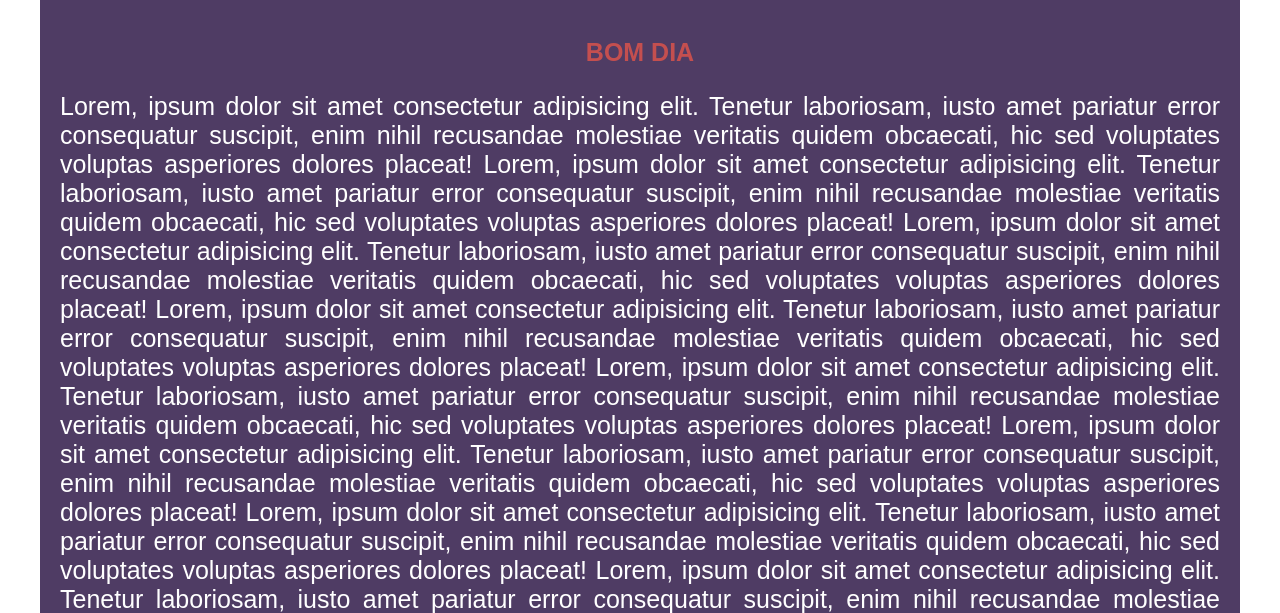
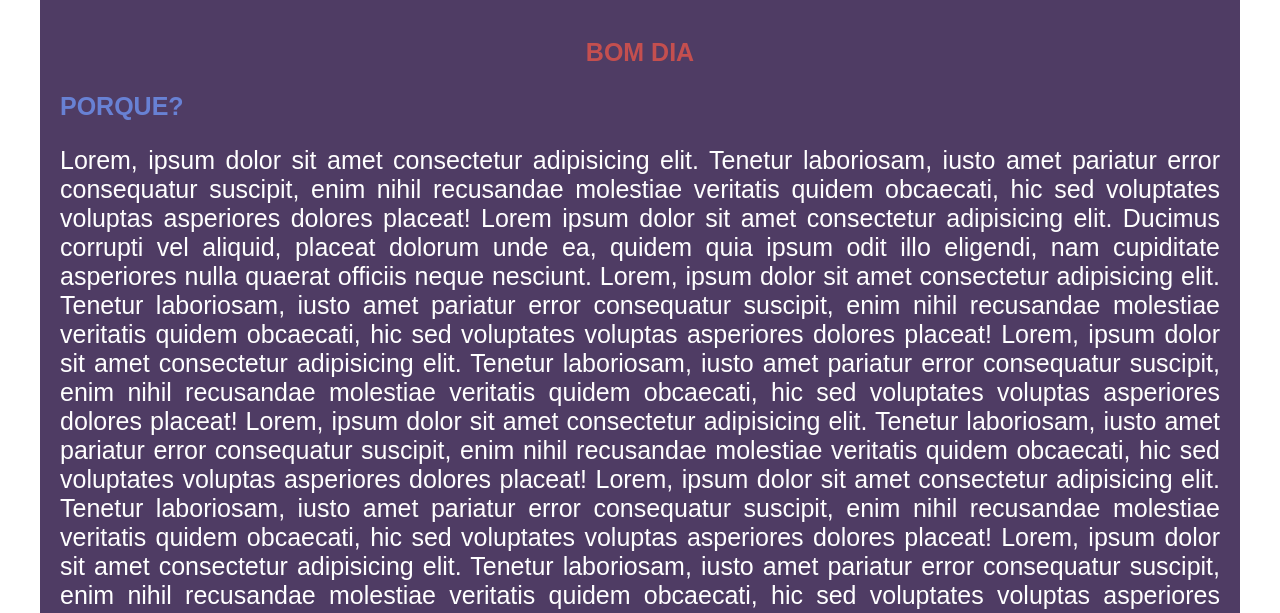
Before and after one commit to Clevi257/ProjetoEtec, a plain HTML site: page index.html in a window 1280 px wide. Shown: the part 179-792 px from the top of the page. Drawn offline with Linux system fonts and the light colour scheme; files that its build step writes are made by us from their sources; a web font is replaced by a local one.

Commit message:
Inicio.html

```diff
--- a/index.html
+++ b/index.html
@@ -36,46 +36,7 @@
     <h1>bom dia</h1>
 
     <p>
-        Lorem, ipsum dolor sit amet consectetur adipisicing elit.
-        Tenetur laboriosam, iusto amet pariatur error consequatur suscipit,
-        enim nihil recusandae molestiae veritatis quidem obcaecati, hic sed
-        voluptates voluptas asperiores dolores placeat!
-        Lorem, ipsum dolor sit amet consectetur adipisicing elit.
-        Tenetur laboriosam, iusto amet pariatur error consequatur suscipit,
-        enim nihil recusandae molestiae veritatis quidem obcaecati, hic sed
-        voluptates voluptas asperiores dolores placeat!
-        Lorem, ipsum dolor sit amet consectetur adipisicing elit.
-        Tenetur laboriosam, iusto amet pariatur error consequatur suscipit,
-        enim nihil recusandae molestiae veritatis quidem obcaecati, hic sed
-        voluptates voluptas asperiores dolores placeat!
-        Lorem, ipsum dolor sit amet consectetur adipisicing elit.
-        Tenetur laboriosam, iusto amet pariatur error consequatur suscipit,
-        enim nihil recusandae molestiae veritatis quidem obcaecati, hic sed
-        voluptates voluptas asperiores dolores placeat!
-        Lorem, ipsum dolor sit amet consectetur adipisicing elit.
-        Tenetur laboriosam, iusto amet pariatur error consequatur suscipit,
-        enim nihil recusandae molestiae veritatis quidem obcaecati, hic sed
-        voluptates voluptas asperiores dolores placeat!
-        Lorem, ipsum dolor sit amet consectetur adipisicing elit.
-        Tenetur laboriosam, iusto amet pariatur error consequatur suscipit,
-        enim nihil recusandae molestiae veritatis quidem obcaecati, hic sed
-        voluptates voluptas asperiores dolores placeat!
-        Lorem, ipsum dolor sit amet consectetur adipisicing elit.
-        Tenetur laboriosam, iusto amet pariatur error consequatur suscipit,
-        enim nihil recusandae molestiae veritatis quidem obcaecati, hic sed
-        voluptates voluptas asperiores dolores placeat!
-        Lorem, ipsum dolor sit amet consectetur adipisicing elit.
-        Tenetur laboriosam, iusto amet pariatur error consequatur suscipit,
-        enim nihil recusandae molestiae veritatis quidem obcaecati, hic sed
-        voluptates voluptas asperiores dolores placeat!
-        Lorem, ipsum dolor sit amet consectetur adipisicing elit.
-        Tenetur laboriosam, iusto amet pariatur error consequatur suscipit,
-        enim nihil recusandae molestiae veritatis quidem obcaecati, hic sed
-        voluptates voluptas asperiores dolores placeat!
-        Lorem, ipsum dolor sit amet consectetur adipisicing elit.
-        Tenetur laboriosam, iusto amet pariatur error consequatur suscipit,
-        enim nihil recusandae molestiae veritatis quidem obcaecati, hic sed
-        voluptates voluptas asperiores dolores placeat!
+
     </p>
 
     <h2>porque?</h2>
```
